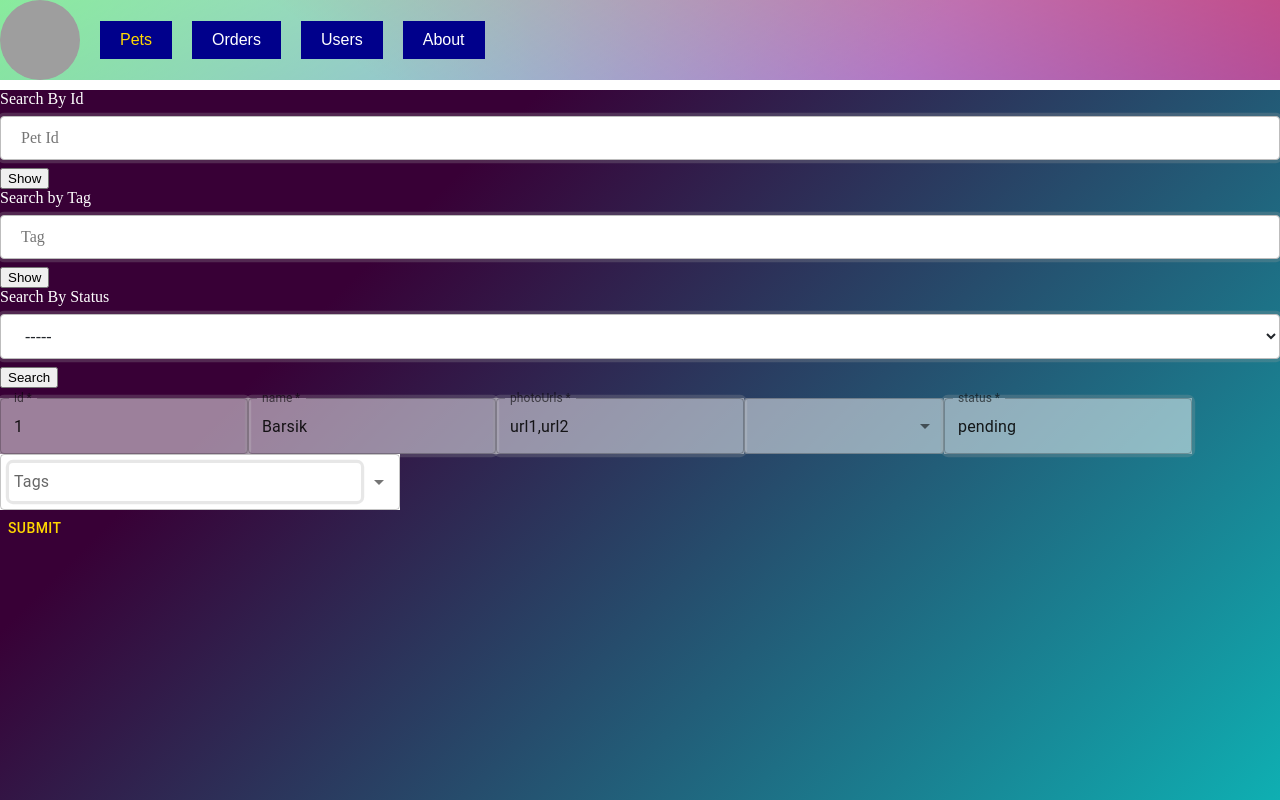
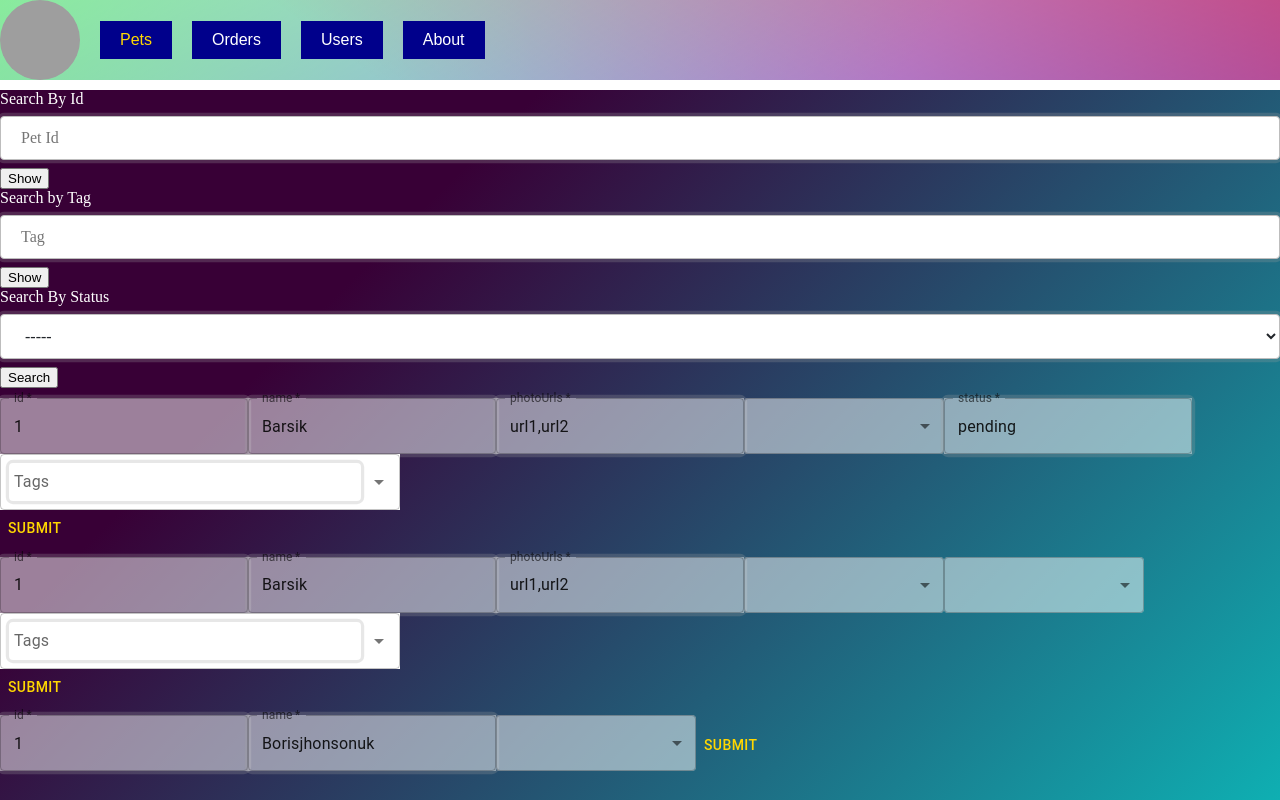
Before and after one commit to Yulian-21/pet-store-app, a React (Create React App) app: page /pets in a window 1280 px wide. Shown: the top 800 px of the page. Built offline with nearby package versions, Linux system fonts and the light colour scheme; grey boxes are pictures that could not be loaded.

Commit message:
added the functionality of the PetsPage

```diff
--- a/src/components/pets/PetsPage.tsx
+++ b/src/components/pets/PetsPage.tsx
@@ -2,6 +2,8 @@ import React, { FC, useState } from 'react'
 import { useNavigate } from 'react-router-dom'
 import { Status } from './PetTypes/PetTypes'
 import AddPet from "./AddPet/AddPet"
+import UpdatePet from "./UpdatePet/UpdatePet"
+import UpdatePetById from './UpdatePetById/UpdatePetById'
 
 const PetsPage: FC = () => {
   const [petId, setPetId] = useState('')
@@ -34,6 +36,12 @@ const PetsPage: FC = () => {
       <div>
         <AddPet />
       </div>
+      <div>
+        <UpdatePet />
+      </div>
+      <div>
+        <UpdatePetById />
+      </div>
     </div>
   )
 }
```
